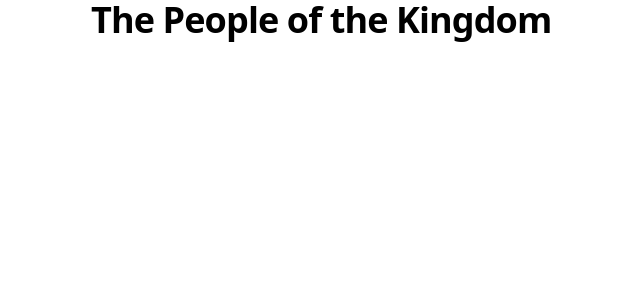
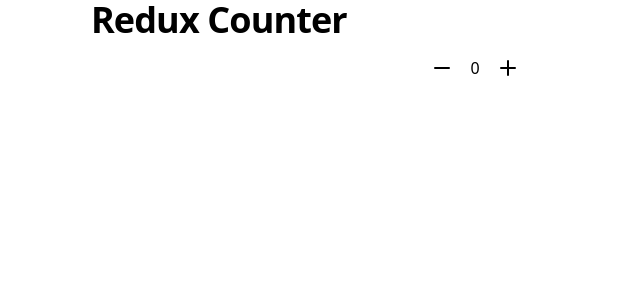
Before and after one commit to Compson9/Redux-Tooltip, a Next.js app: page /counter in a window 1280 px wide. Shown: the top 300 px of the page, without its empty margins (165-805 px from the left). Built offline with nearby package versions, Linux system fonts and the light colour scheme.

Commit message:
firstcommit on the counter

```diff
--- a/app/components/counter.tsx
+++ b/app/components/counter.tsx
@@ -1,10 +1,22 @@
+import {Minus, Plus} from "lucide-react"
+
 export default function Counter() {
     return (
-        <div className="max-w-3xl mx-auto">
+        <div className="max-w-3xl mx-auto ">
             <h2 className="scroll-m-20 text-4xl font-semibold tracking-tight first:mt-0">
-                The People of the Kingdom
+                Redux Counter
             </h2>
-            <div className="py-4"></div>
+            <div className="py-4 ">
+                <div className="flex flex-row items-center justify-center space-x-4">
+                  <button>
+                    <Minus/>
+                  </button>
+                  <p>0</p>
+                  <button>
+                    <Plus/>
+                  </button>
+                </div>
+            </div>
         </div>
     )
 }
```
